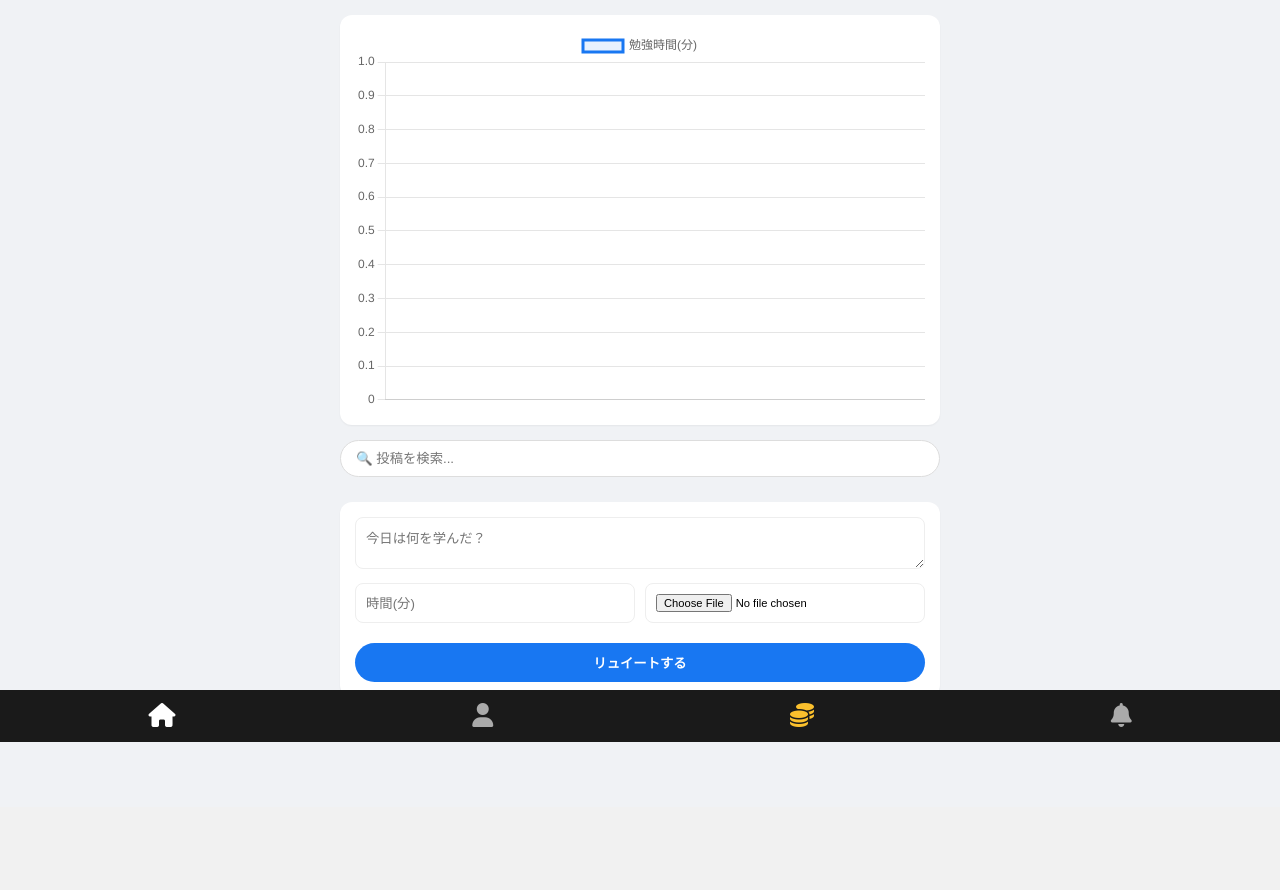
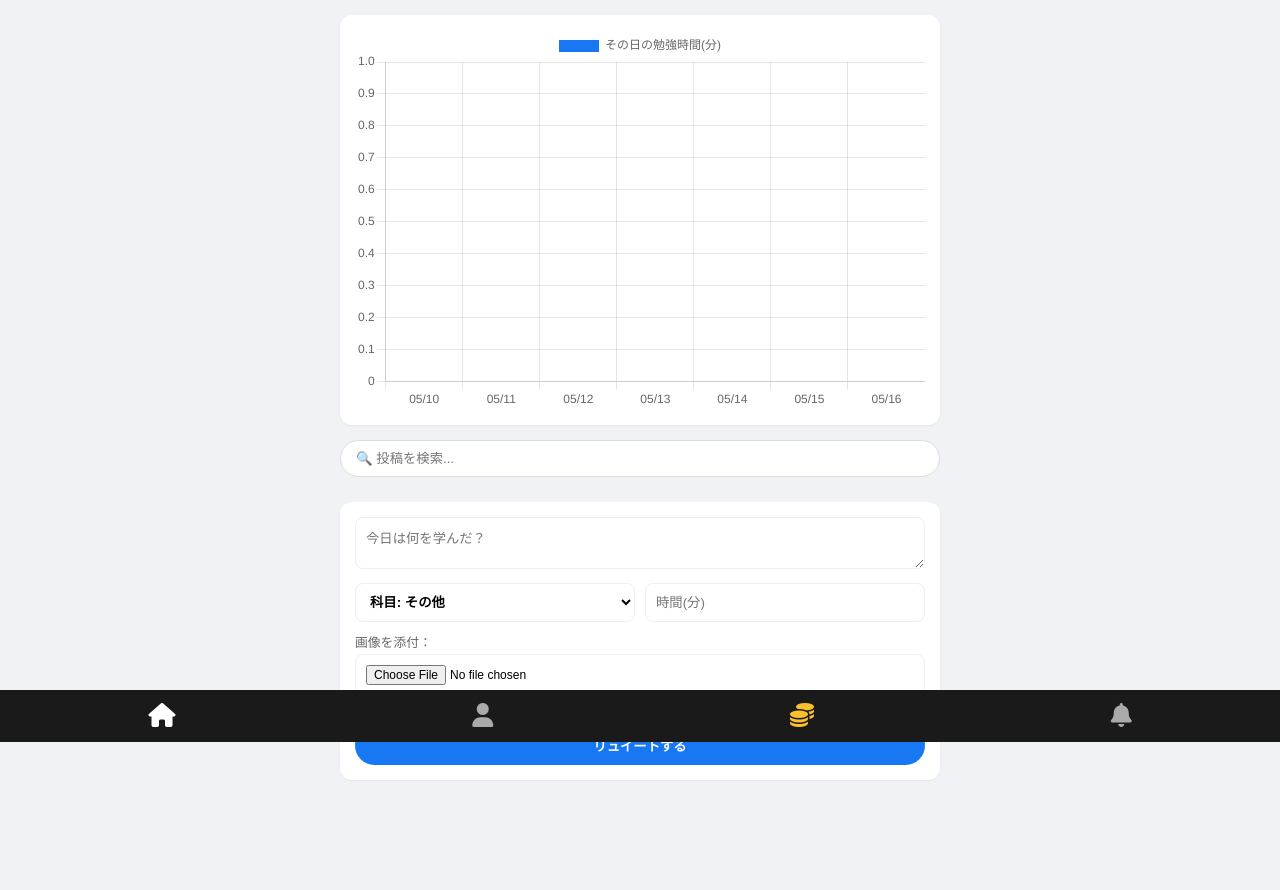
Before and after one commit to ryuchiika615/sns, a Django app: page / in a window 1280 px wide. Shown: the part 58-948 px from the top of the page. Before the commit the page ends 800 px from the top, so only its background shows below. Run offline with Django 5.2, Linux system fonts and the light colour scheme; the visitor is signed in with stand-in values (Sample User, id 1); data comes from the database, SQL or seed files in the repository; data that the repository does not hold is empty; grey boxes are pictures that could not be loaded.

Commit message:
Upgrade Ryutter: Fix image rendering, bundle daily bar chart, add subject filtering and target countdown

```diff
--- a/sns/views.py
+++ b/sns/views.py
@@ -3,6 +3,8 @@ from django.contrib.auth import login, logout
 from django.contrib.auth.forms import UserCreationForm
 from django.contrib.auth.decorators import login_required
 from django.utils import timezone
+from django.db.models import Sum  # まとめて集計するために追加
+from datetime import timedelta
 from .models import Post, Profile, Comment, GachaItem, Notification
 import json
 import random
@@ -65,8 +67,10 @@ def index(request):
         if content:
             study_minutes = request.POST.get('study_minutes', 0)
             image = request.FILES.get('image')
+            subject = request.POST.get('subject', 'その他')  # 科目を取得
             minutes = int(study_minutes) if study_minutes else 0
-            Post.objects.create(user=request.user, content=content, study_minutes=minutes, image=image)
+
+            Post.objects.create(user=request.user, content=content, study_minutes=minutes, image=image, subject=subject)
             profile.points += minutes
             profile.save()
         return redirect('index')
@@ -102,14 +106,35 @@ def index(request):
         else:
             post.formatted_time = f"{diff.seconds // 3600}時間前"
 
-    recent_posts = Post.objects.filter(user=request.user).order_by('created_at')[:7]
-    labels = [p.created_at.strftime('%m/%d') for p in recent_posts]
-    data = [p.study_minutes for p in recent_posts]
+    # 📊 改良点：直近7日間の「同じ日」の勉強時間をまとめて合計するロジック
+    today = timezone.now().date()
+    labels = []
+    data = []
+    for i in range(6, -1, -1):
+        day = today - timedelta(days=i)
+        labels.append(day.strftime('%m/%d'))
+        # その日の自分の投稿の勉強時間を合算する
+        day_total = Post.objects.filter(user=request.user, created_at__date=day).aggregate(Sum('study_minutes'))[
+                        'study_minutes__sum'] or 0
+        data.append(day_total)
+
+    # 🎯 改良点：目標時間までの残り時間を計算
+    remaining_minutes = 0
+    has_target = False
+    if profile.target_date and profile.target_minutes > 0:
+        has_target = True
+        # これまでの総勉強時間を計算
+        total_study = Post.objects.filter(user=request.user).aggregate(Sum('study_minutes'))['study_minutes__sum'] or 0
+        remaining_minutes = profile.target_minutes - total_study
+        if remaining_minutes < 0:
+            remaining_minutes = 0
+
     unread_count = Notification.objects.filter(recipient=request.user, is_read=False).count()
 
     return render(request, 'sns/index.html', {
         'posts': posts, 'labels': json.dumps(labels), 'data': json.dumps(data),
-        'search_query': search_query, 'unread_count': unread_count
+        'search_query': search_query, 'unread_count': unread_count,
+        'has_target': has_target, 'remaining_minutes': remaining_minutes
     })
 
 
@@ -167,7 +192,13 @@ def edit_profile(request):
             profile.department = request.POST.get('department')
             profile.theme_color = request.POST.get('theme_color', 'dark')
 
-            # ★ 復活：画像のアップロードを保存
+            # 🎯 目標日付と時間の保存処理
+            t_date = request.POST.get('target_date')
+            profile.target_date = t_date if t_date else None
+            t_minutes = request.POST.get('target_minutes')
+            profile.target_minutes = int(t_minutes) if t_minutes else 0
+
+            # 📸 写真アイコンの保存
             if 'icon' in request.FILES:
                 profile.icon = request.FILES['icon']
 
--- a/study_app_new/urls.py
+++ b/study_app_new/urls.py
@@ -1,7 +1,16 @@
 from django.contrib import admin
-from django.urls import path, include # includeを忘れずに！
+from django.urls import path, include
+from django.conf import settings
+from django.conf.urls.static import static
 
 urlpatterns = [
     path('admin/', admin.site.urls),
-    path('', include('sns.urls')), # SNSアプリのURL設定を読み込む
+    path('', include('sns.urls')),
 ]
+
+# 画像ファイルを表示するための魔法の設定
+if settings.DEBUG:
+    urlpatterns += static(settings.MEDIA_URL, document_root=settings.MEDIA_ROOT)
+else:
+    # 本番環境（Render）用
+    urlpatterns += static(settings.MEDIA_URL, document_root=settings.MEDIA_ROOT)
--- a/templates/sns/index.html
+++ b/templates/sns/index.html
@@ -8,7 +8,6 @@
     <link rel="stylesheet" href="https://cdnjs.cloudflare.com/ajax/libs/font-awesome/6.0.0/css/all.min.css">
     <style>
         body { font-family: sans-serif; background: #f0f2f5; margin: 0; padding-bottom: 80px; }
-
         .header { background: #1a1a1a; padding: 15px 20px; position: sticky; top: 0; z-index: 100; display: flex; align-items: center; justify-content: space-between; color: white; }
         .menu-icon { font-size: 1.5rem; cursor: pointer; color: white; }
 
@@ -33,7 +32,7 @@
         .title-badge { font-size: 0.7rem; font-weight: bold; padding: 2px 8px; border-radius: 4px; display: inline-block; margin-bottom: 3px; }
         .title-badge.SSR { background: linear-gradient(45deg, #ffe259, #ffa751) !important; color: #fff !important; border: 2px solid #ffd700 !important; text-shadow: 1px 1px 2px rgba(0,0,0,0.4); }
 
-        /* 🔮 写真＋エフェクト対応のアバターCSS（サイズ可変） */
+        /* 🔮 写真＋中二病エフェクト表示用コンテナ */
         .avatar-container { position: relative; display: inline-block; width: 42px; height: 42px; margin-right: 15px; flex-shrink: 0; }
         .avatar-img { width: 100%; height: 100%; border-radius: 50%; object-fit: cover; position: relative; z-index: 5; border: 2px solid #fff; box-shadow: 0 1px 3px rgba(0,0,0,0.1); box-sizing: border-box; background: white; }
         .avatar-placeholder { font-size: 42px; color: #ccc; position: relative; z-index: 5; background: white; border-radius: 50%; width: 100%; height: 100%; display: flex; align-items: center; justify-content: center; border: 2px solid #fff; box-shadow: 0 1px 3px rgba(0,0,0,0.1); box-sizing: border-box; }
@@ -42,13 +41,11 @@
         @keyframes aura-burn { 0% { box-shadow: 0 0 8px #ff0055; } 50% { box-shadow: 0 0 20px #ff0055, 0 0 30px #9400d3; } 100% { box-shadow: 0 0 8px #ff0055; } }
 
         .avatar-container.av-SR .avatar-img, .avatar-container.av-SR .avatar-placeholder { border-color: #ba68c8 !important; box-shadow: 0 0 10px #9400d3; }
-
         .avatar-container.av-SSR::before {
             content: ''; position: absolute; top: 50%; left: 50%; width: 130%; height: 130%;
             background: radial-gradient(circle, transparent 45%, rgba(255,215,0,0.2) 55%, rgba(255,69,0,0.6) 100%);
             border: 2px dashed #ffd700; border-radius: 50%; z-index: 6; animation: magic-rotation 5s linear infinite; pointer-events: none;
         }
-
         .avatar-container.has-wings::after {
             content: ''; position: absolute; top: 20%; left: -50%; width: 200%; height: 50%;
             background: #ff0055; box-shadow: 0 0 15px #ff0055, 0 0 25px #9400d3; opacity: 0.8; z-index: 1; pointer-events: none;
@@ -71,11 +68,11 @@
     <div id="sidebar" class="sidebar">
         <a href="javascript:void(0)" class="closebtn" onclick="closeNav()">&times;</a>
         <div style="text-align: center; margin-bottom: 20px;">
-            <div class="avatar-container" style="width:80px; height:80px; margin: 0 auto;">
+            <div class="avatar-container" style="width:60px; height:60px; margin: 0 auto;">
                 {% if user.profile.icon %}
                     <img src="{{ user.profile.icon.url }}" class="avatar-img">
                 {% else %}
-                    <i class="fas fa-user-circle avatar-placeholder" style="font-size:80px;"></i>
+                    <i class="fas fa-user-circle avatar-placeholder" style="font-size:60px;"></i>
                 {% endif %}
             </div>
             <div style="color: white; font-weight: bold; margin-top: 10px;">{{ user.username }}</div>
@@ -91,6 +88,16 @@
     <div id="overlay" class="overlay" onclick="closeNav()"></div>
 
     <div class="container">
+        {% if has_target %}
+        <div class="card" style="background: linear-gradient(45deg, #111, #222); color: white; text-align: center; padding: 15px; border: 1px solid #fbc02d;">
+            <h4 style="margin: 0 0 8px 0; color: #fbc02d;"><i class="fas fa-bullseye"></i> {{ user.profile.target_date|date:"Y年m月d日" }} までの目標</h4>
+            <div style="font-size: 0.9rem; color: #ccc;">目標総時間: {{ user.profile.target_minutes }} 分</div>
+            <div style="font-size: 1.1rem; font-weight: bold; margin-top: 5px;">
+                目標達成まであと <span style="color: #ff4757; font-size: 1.4rem;">{{ remaining_minutes }}</span> 分！
+            </div>
+        </div>
+        {% endif %}
+
         <div class="card">
             <canvas id="studyChart" height="200"></canvas>
         </div>
@@ -103,9 +110,21 @@
             <form method="POST" enctype="multipart/form-data">
                 {% csrf_token %}
                 <textarea name="content" placeholder="今日は何を学んだ？" required></textarea>
-                <div style="display: flex; gap: 10px;">
-                    <input type="number" name="study_minutes" placeholder="時間(分)">
-                    <input type="file" name="image" style="font-size: 0.7rem;">
+
+                <div style="display: flex; gap: 10px; margin-bottom: 10px;">
+                    <select name="subject" style="width: 100%; padding: 10px; border: 1px solid #eee; border-radius: 8px; font-weight: bold; background: white;">
+                        <option value="その他">科目: その他</option>
+                        <option value="数学">科目: 数学</option>
+                        <option value="英語">科目: 英語</option>
+                        <option value="プログラミング">科目: プログラミング</option>
+                        <option value="物理">科目: 物理</option>
+                    </select>
+                    <input type="number" name="study_minutes" placeholder="時間(分)" style="margin-bottom:0;">
+                </div>
+
+                <div style="margin-bottom: 10px;">
+                    <label style="font-size: 0.8rem; color:#65676b; display:block; margin-bottom:3px;">画像を添付：</label>
+                    <input type="file" name="image" style="font-size: 0.75rem;" accept="image/*">
                 </div>
                 <button type="submit" class="post-btn">リュイートする</button>
             </form>
@@ -129,7 +148,6 @@
                         <i class="fas fa-user-circle avatar-placeholder"></i>
                     {% endif %}
                 </div>
-
                 <div style="display: flex; flex-direction: column; flex-grow: 1;">
                     <div style="display: flex; align-items: center; width: 100%;">
                         <span class="title-badge {{ post.current_rarity }}">{% if post.current_rarity == 'SSR' %}👑 {% endif %}【{{ post.user.profile.current_title }}】</span>
@@ -144,9 +162,15 @@
                 </div>
             </div>
 
+            <div style="margin-bottom: 5px;"><span style="background: #e4e6eb; color: #333; font-size: 0.75rem; font-weight: bold; padding: 2px 6px; border-radius: 4px;">{{ post.subject }}</span></div>
             <p>{{ post.content }}</p>
+
             {% if post.study_minutes > 0 %}
                 <div style="color:#1877f2; font-weight:bold; font-size:0.9rem; margin-bottom:8px;"><i class="fas fa-clock"></i> {{ post.study_minutes }}分</div>
+            {% endif %}
+
+            {% if post.image %}
+                <img src="{{ post.image.url }}" style="max-width:100%; border-radius:8px; margin-top:5px; margin-bottom: 10px; display: block;">
             {% endif %}
 
             <div style="display:flex; gap:15px; border-top:1px solid #eee; padding-top:10px;">
@@ -193,19 +217,24 @@
             document.getElementById("sidebar").style.width = "0";
             document.getElementById("overlay").style.display = "none";
         }
+
+        // 📊 typeを'bar'(棒グラフ)に変更！同じ日付は1つにまとまります
         const ctx = document.getElementById('studyChart').getContext('2d');
         new Chart(ctx, {
-            type: 'line',
+            type: 'bar',
             data: {
                 labels: {{ labels|safe }},
                 datasets: [{
-                    label: '勉強時間(分)',
+                    label: 'その日の勉強時間(分)',
                     data: {{ data|safe }},
-                    borderColor: '#1877f2',
-                    tension: 0.4,
-                    fill: true,
-                    backgroundColor: 'rgba(24, 119, 242, 0.1)'
+                    backgroundColor: '#1877f2',
+                    borderRadius: 5,
                 }]
+            },
+            options: {
+                scales: {
+                    y: { beginAtZero: true }
+                }
             }
         });
     </script>
```
Also changed, not shown: sns/models.py (+14 -2 lines), templates/sns/edit_profile.html (+11 -6 lines), sns/migrations/0007_post_subject_profile_target_date_and_more.py (added).
